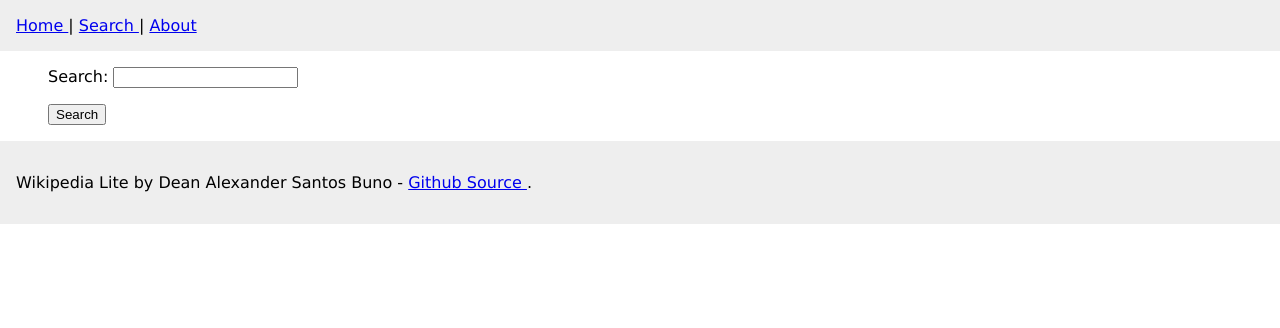
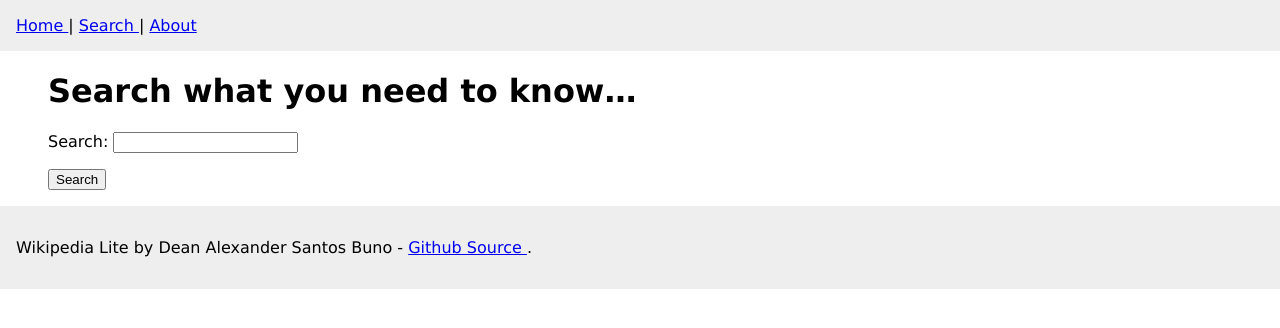
Before and after one commit to deanalex-buno95/TutorialsFlaskWikipedia, a Flask app: page /search in a window 1280 px wide. Shown: the top 328 px of the page. Run offline with Flask 2, Linux system fonts and the light colour scheme.

Commit message:
Modify `search.html`

```diff
--- a/templates/search.html
+++ b/templates/search.html
@@ -1,6 +1,9 @@
 {% extends "layout.html" %}
 {% block title %}Search on Wikipedia Lite{% endblock %}
 {% block content %}
+    <h1>
+        Search what you need to know…
+    </h1>
     <form method="POST" action="">
         <p>
             <label>
```
